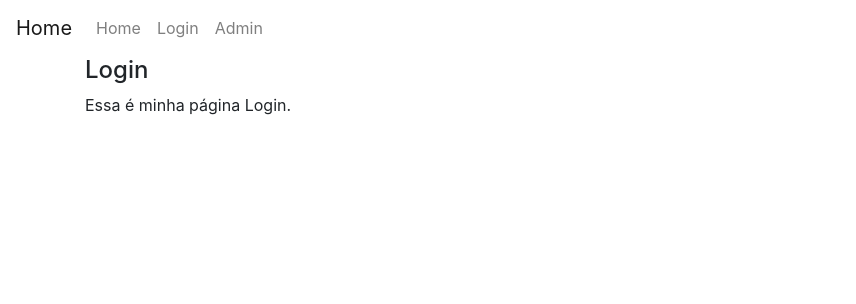
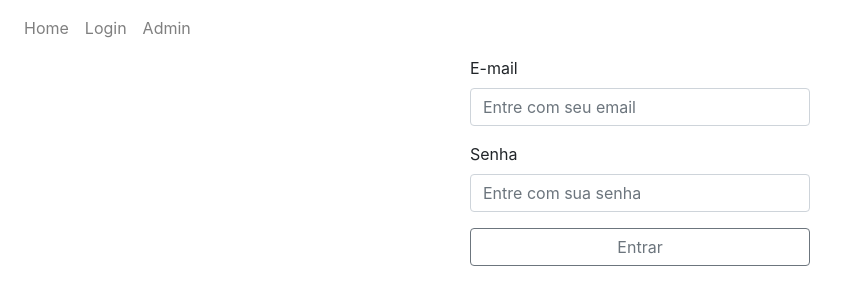
Before and after one commit to luigi-moretti/link-luigi, a React (Create React App) app: page /login in a window 1280 px wide. Shown: the top 304 px of the page, without its empty margins (0-856 px from the left). Built offline with nearby package versions, Linux system fonts and the light colour scheme.

Commit message:
Ajuste de layout nos componentes Home, Menu e Login

```diff
--- a/src/App.js
+++ b/src/App.js
@@ -1,6 +1,6 @@
 import React from 'react';
 import {BrowserRouter as Router } from 'react-router-dom';
-import Menu from './components/Navbar/Menu';
+import Menu from './components/Menu';
 import Routes from './Routes';
 
 function App() {
--- a/src/components/LinkItem/LinkItem.jsx
+++ b/src/components/LinkItem/LinkItem.jsx
@@ -4,7 +4,7 @@ class LinkItem extends Component{
     render(){
         return(
             <div className="my-3">
-                <a href="https://www.linkedin.com.br" target="_blank" className="btn btn-outline-secondary btn-lg col-md-4 col-sm-10">
+                <a className="btn btn-outline-secondary btn-lg col-md-4 col-sm-10"  target="_blank" rel="noopener noreferrer" href="https://www.linkedin.com.br">
                     Linkedin
                 </a>
             </div>
--- a/src/components/Links/index.js
+++ /dev/null
@@ -1,3 +0,0 @@
-import Links from "./Links"
-
-export default Links;
--- a/src/components/Links/Links.jsx
+++ b/src/components/ListaLinks/ListaLinks.jsx
@@ -1,18 +1,18 @@
 import React, { Component } from "react";
 import { Container } from "react-bootstrap";
-import Link from '../LinkItem';
+import LinkItem from '../LinkItem';
 
-class Links extends Component{
+class ListaLinks extends Component{
     render(){
         return(
             <Container className="text-center">
-                <Link/>
-                <Link/>
-                <Link/>
-                <Link/>
+                <LinkItem/>
+                <LinkItem/>
+                <LinkItem/>
+                <LinkItem/>
             </Container>
         );
     }
 }
 
-export default Links;
+export default ListaLinks;
--- /dev/null
+++ b/src/components/ListaLinks/index.js
@@ -0,0 +1,3 @@
+import ListaLinks from "./ListaLinks"
+
+export default ListaLinks;
--- a/src/components/Navbar/Menu.jsx
+++ b/src/components/Menu/Menu.jsx
@@ -22,7 +22,6 @@ class Menu extends Component{
     render() {
         return (
             <Navbar expand="lg">
-                <Navbar.Brand href="#home">Home</Navbar.Brand>
                 <Navbar.Toggle aria-controls="basic-navbar-nav" />
                 <Navbar.Collapse id="basic-navbar-nav">
                     <Nav className="mr-auto">
--- a/src/pages/Home/Home.jsx
+++ b/src/pages/Home/Home.jsx
@@ -1,9 +1,11 @@
 import React from 'react';
+import Header from '../../components/Header';
+import ListaLinks from '../../components/ListaLinks';
 
 const Home = () => (
     <div className="title">
-        <h4>Home</h4>
-        <p>Essa é minha página inicial.</p>
+        <Header/>
+        <ListaLinks/>
     </div>
 )
 
--- a/src/pages/Login/Login.jsx
+++ b/src/pages/Login/Login.jsx
@@ -1,9 +1,24 @@
 import React from 'react';
+import Form from "react-bootstrap/Form";
+import Button from "react-bootstrap/Button";
 
 const Login = () => (
     <div className="title">
-        <h4>Login</h4>
-        <p>Essa é minha página Login.</p>
+        <Form className="mx-auto col-md-4 col-sm-10">
+            <Form.Group controlId="formBasicEmail">
+                <Form.Label>E-mail</Form.Label>
+                <Form.Control type="email" placeholder="Entre com seu email" />
+            </Form.Group>
+
+            <Form.Group controlId="formBasicPassword">
+                <Form.Label>Senha</Form.Label>
+                <Form.Control type="password" placeholder="Entre com sua senha" />
+            </Form.Group>
+
+            <Button variant="outline-secondary" type="submit" block>
+                Entrar
+            </Button>
+        </Form>
     </div>
 )
 
```
Also changed, not shown: src/components/Menu/index.js (renamed from src/components/Navbar/index.js).
